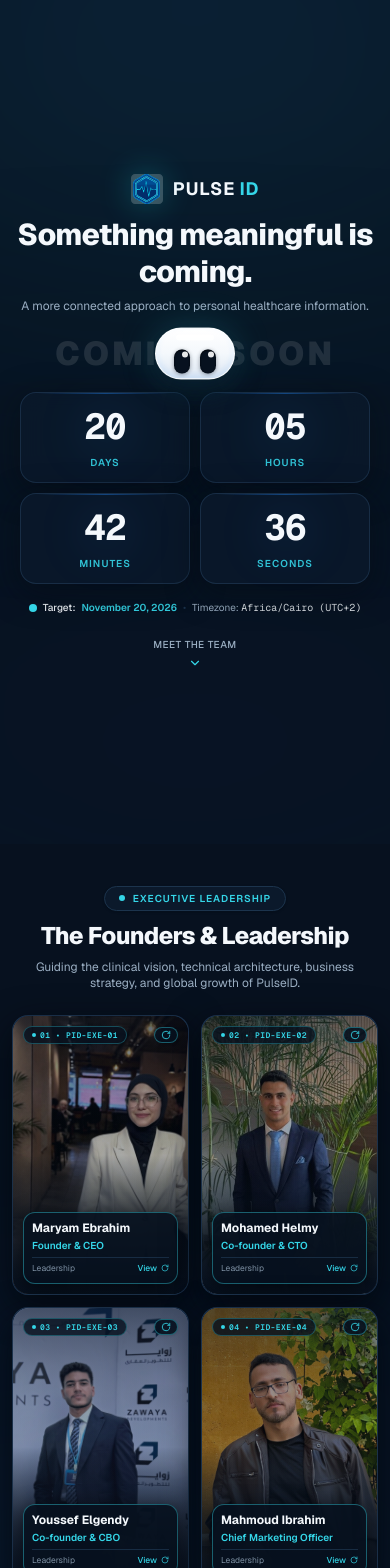
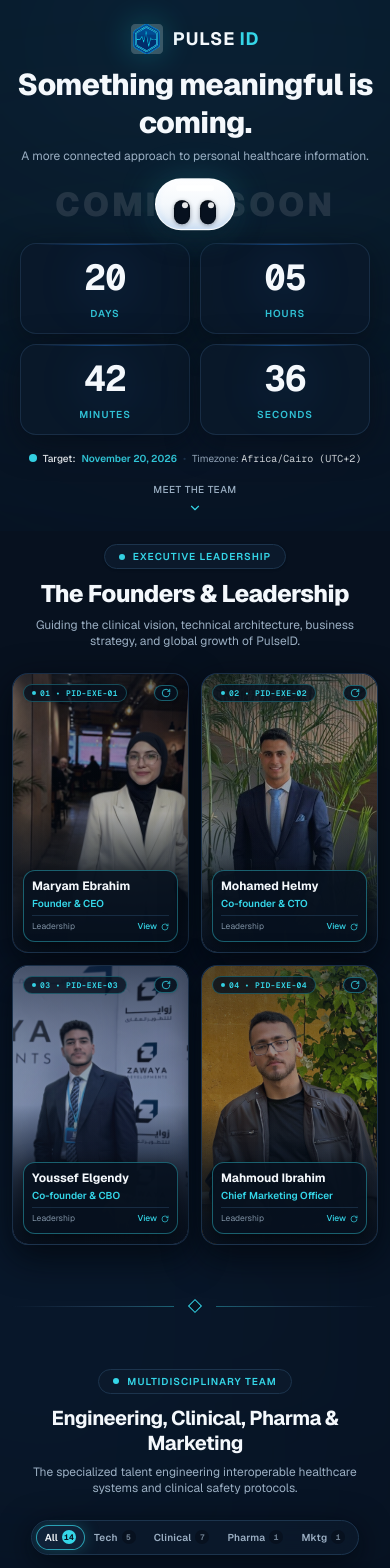
Before and after one commit to PulseId1/PulseIDfrontend, a Next.js app: page / in a window 390 px wide. Shown: the top 1568 px of the page. Built offline with nearby package versions, Linux system fonts and the light colour scheme.

Commit message:
fix(landing): remove massive dead void between hero and team section

```diff
--- a/src/features/landing/components/hero-countdown-section.tsx
+++ b/src/features/landing/components/hero-countdown-section.tsx
@@ -17,7 +17,7 @@ export function HeroCountdownSection() {
     <section
       id="countdown"
       aria-label="PulseID launch countdown"
-      className="relative min-h-[100dvh] flex flex-col justify-center items-center w-full px-4 py-6 sm:py-10 overflow-hidden bg-[#07111F]"
+      className="relative flex flex-col justify-center items-center w-full px-4 pt-5 pb-3 sm:pt-8 sm:pb-5 lg:min-h-[100dvh] overflow-hidden bg-[#07111F]"
     >
       {/* Background ambient lighting - futuristic cyan/blue radial glows */}
       <div
@@ -117,12 +117,12 @@ export function HeroCountdownSection() {
           <CountdownTimer />
         </motion.div>
 
-        {/* Minimal Scroll Indicator directly below countdown (No big blank gap) */}
+        {/* Minimal Scroll Indicator directly below countdown */}
         <motion.footer
           initial={{ opacity: 0 }}
           animate={{ opacity: 1 }}
           transition={{ duration: 0.6, delay: 0.35 }}
-          className="mt-4 sm:mt-6 shrink-0"
+          className="mt-2.5 sm:mt-4 shrink-0"
         >
           <a
             href="#team"
--- a/src/features/landing/components/team-section.tsx
+++ b/src/features/landing/components/team-section.tsx
@@ -704,7 +704,7 @@ export function TeamSection() {
     <section
       id="team"
       aria-labelledby="team-heading"
-      className="relative py-10 sm:py-16 lg:py-22 px-3 sm:px-6 lg:px-8 max-w-7xl mx-auto w-full overflow-hidden"
+      className="relative pt-3 pb-10 sm:pt-6 sm:pb-16 lg:pt-10 lg:pb-22 px-3 sm:px-6 lg:px-8 max-w-7xl mx-auto w-full overflow-hidden"
     >
       {/* Background ambient lighting */}
       <div
```
Also changed, not shown: 1 other file (tests, documents, lock files or other folders).
